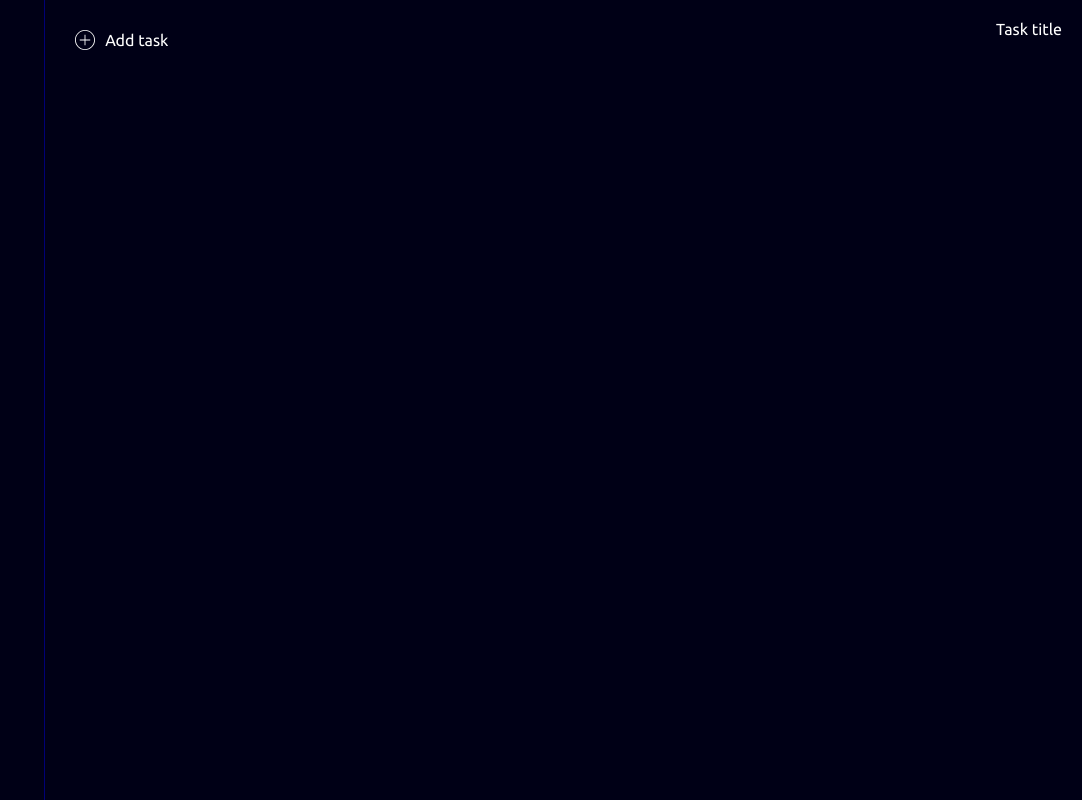
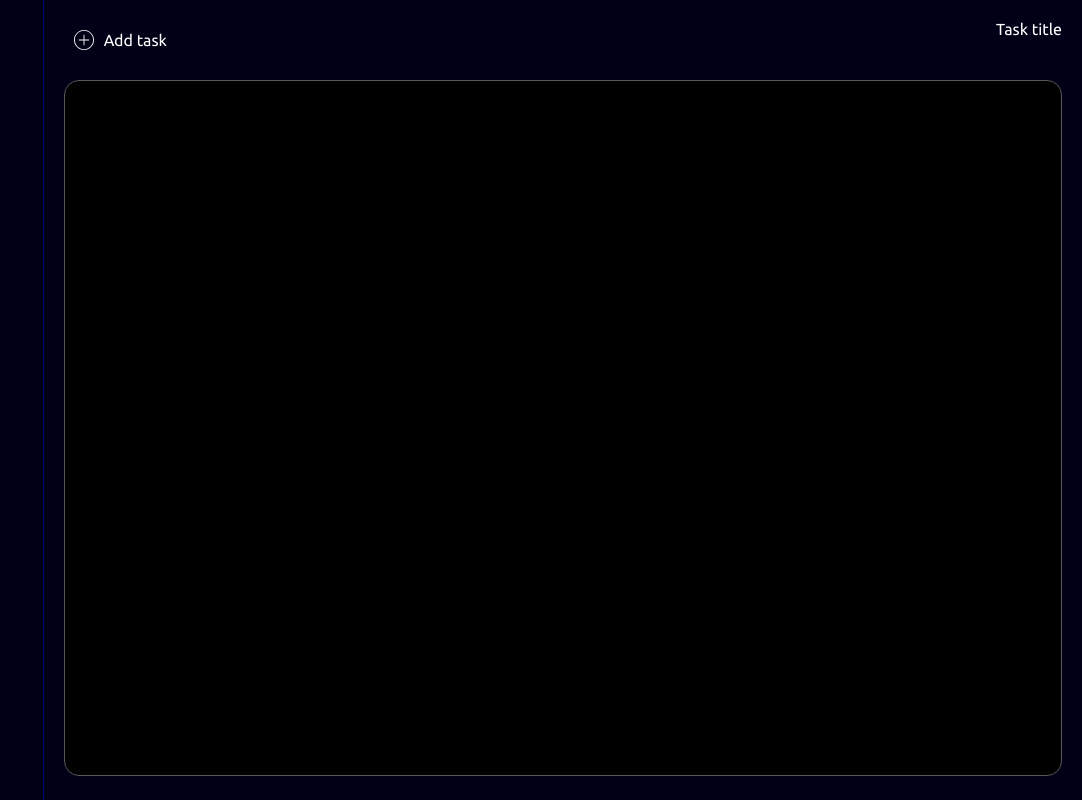
Before and after one commit to PaJlma/todo-list, a plain HTML site: page index.html in a window 1280 px wide. Shown: the whole page, without its empty margins (198-1280 px from the left). Drawn offline with Linux system fonts and the light colour scheme.

Commit message:
added textarea

```diff
--- a/index.html
+++ b/index.html
@@ -28,6 +28,8 @@
                 <p class="header__task-title">Task title</p>
             </div>
         </div>
+
+        <textarea class="main__textarea"></textarea>
     </div>
 
     <script src="script.js"></script>
--- a/style.css
+++ b/style.css
@@ -50,12 +50,13 @@ body {
 
 .main {
     width: 100%;
+    padding: 0 20px 0 20px;
 }
 
 .header {
     display: flex;
     justify-content: space-between;
-    padding: 20px;
+    padding: 20px 0 20px 0;
 }
 
 .header__add-task-button {
@@ -84,3 +85,13 @@ body {
 .header__add-task-button:hover > .header__add-task-image {
     background-image: url("images/plus_active.svg");
 }
+
+.main__textarea {
+    width: 100%;
+    height: 87vh;
+    resize: none;
+    padding: 20px;
+    border-radius: 15px;
+    border: 1px solid rgb(88, 88, 88);
+    background-color: #000;
+}
```
